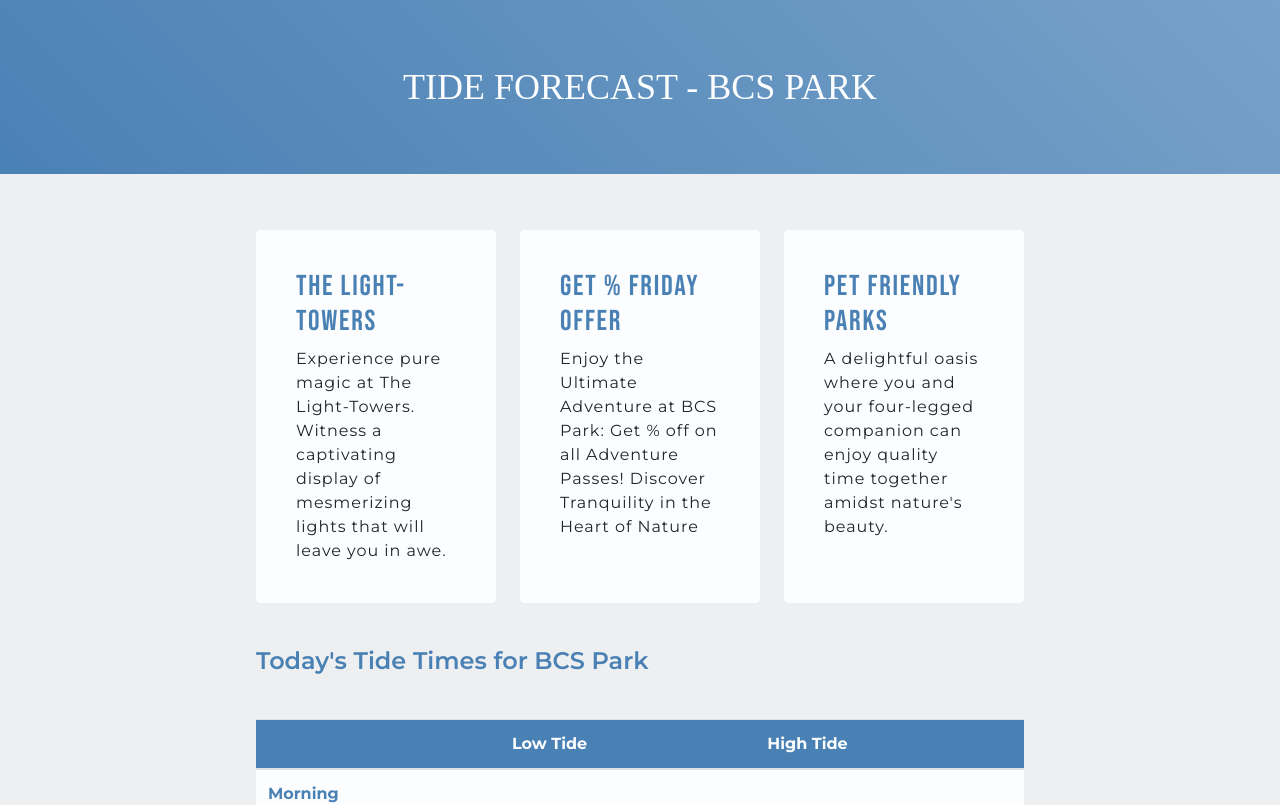
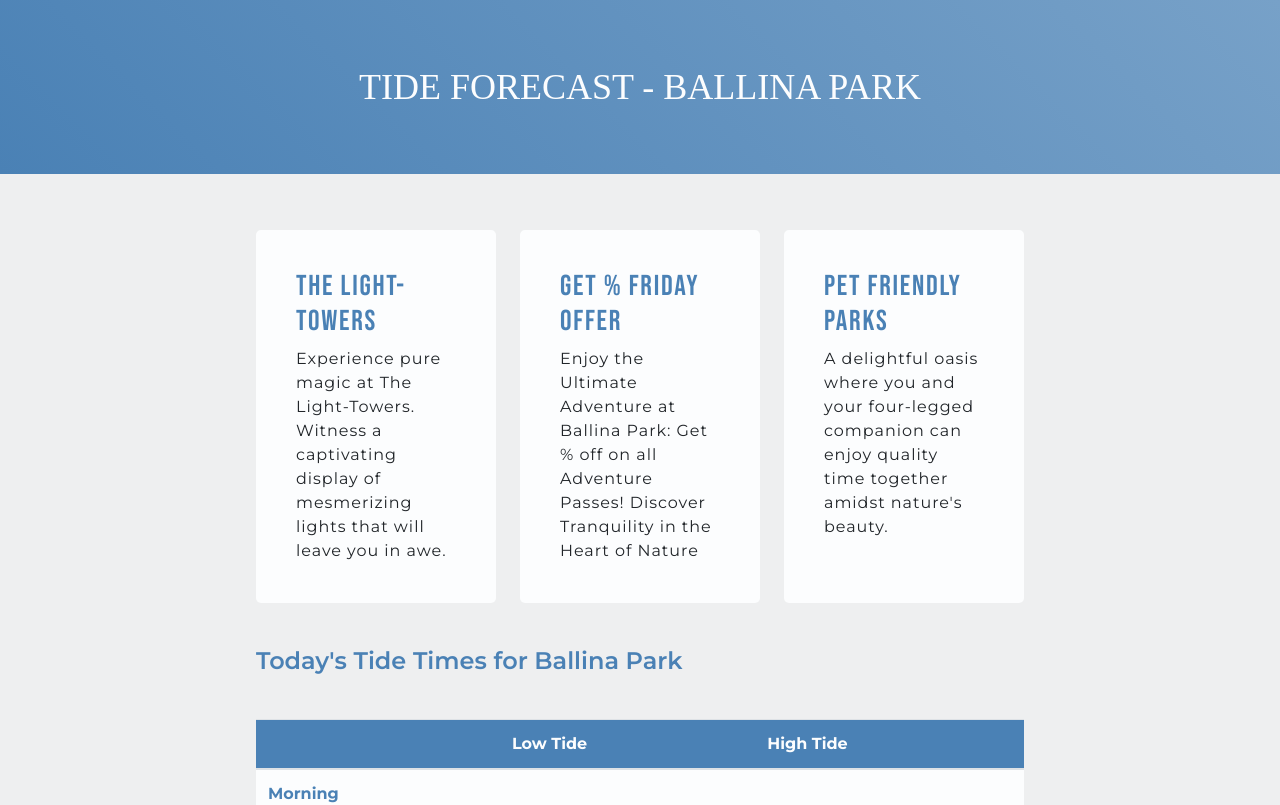
Before and after one commit to kojiga/Discoverypark, an Angular app: page / in a window 1280 px wide. Shown: the top 805 px of the page. Built offline with nearby package versions, Linux system fonts and the light colour scheme; a web font is replaced by a local one.

Commit message:
change to ballina

```diff
--- a/src/app/app.component.html
+++ b/src/app/app.component.html
@@ -1,7 +1,7 @@
 <div class="all-content">
   <div class="title-content">
-    <p>TIDE FORECAST - BCS PARK</p>
-    <!-- <p>Today's Tide Times for BCS Park</p> -->
+    <p>TIDE FORECAST - BALLINA PARK</p>
+    <!-- <p>Today's Tide Times for Ballina Park</p> -->
   </div>
 
   <section class="articles">
@@ -22,7 +22,7 @@
         <div class="article-body">
           <h2>Get {{offerValue}}% Friday Offer</h2>
           <p>
-            Enjoy the Ultimate Adventure at BCS Park: Get {{offerValue}}% off on all
+            Enjoy the Ultimate Adventure at Ballina Park: Get {{offerValue}}% off on all
             Adventure Passes! Discover Tranquility in the Heart of Nature
           </p>
         </div>
@@ -43,7 +43,7 @@
   </section>
 
   <div class="table-content">
-    <p>Today's Tide Times for BCS Park</p>
+    <p>Today's Tide Times for Ballina Park</p>
     <table class="table">
       <thead>
         <th></th>
```
